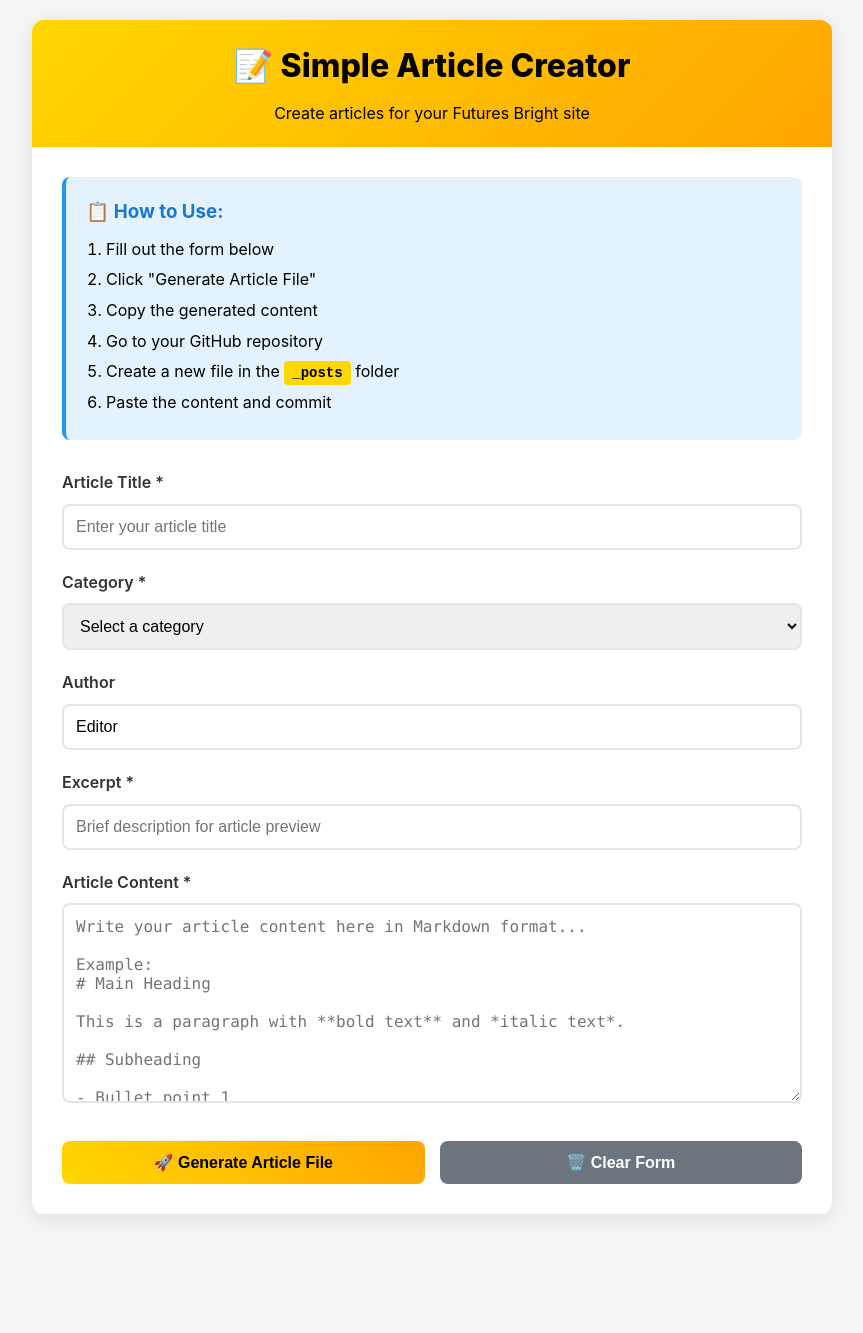
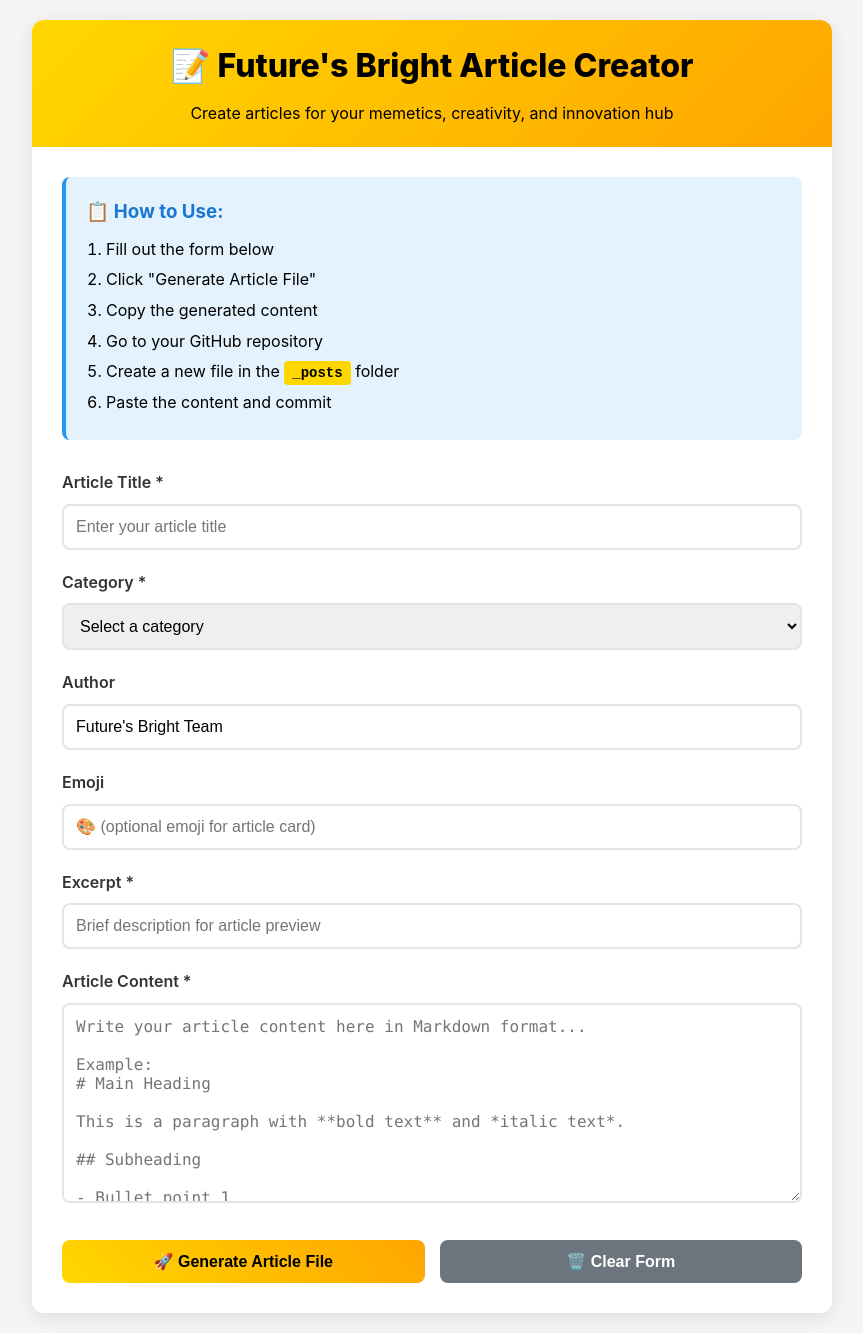
Before and after one commit to WorstGen/futures-bright, a Jekyll site: the page admin/index.html, which Jekyll copies as it is, in a window 1280 px wide. Shown: the whole page, without its empty margins (208-1071 px from the left). Built offline with Jekyll 4.4.1, drawn with Linux system fonts in a browser that asks for light colours; before the commit the page ends 1234 px from its top, so only the background shows below that.

Commit message:
Add files via upload

```diff
--- a/admin/index.html
+++ b/admin/index.html
@@ -173,8 +173,8 @@
 <body>
     <div class="container">
         <div class="header">
-            <h1>📝 Simple Article Creator</h1>
-            <p>Create articles for your Futures Bright site</p>
+            <h1>📝 Future's Bright Article Creator</h1>
+            <p>Create articles for your memetics, creativity, and innovation hub</p>
         </div>
 
         <div class="content">
@@ -200,18 +200,22 @@
                     <label for="category">Category *</label>
                     <select id="category" name="category" required>
                         <option value="">Select a category</option>
-                        <option value="Politics">Politics</option>
-                        <option value="Technology">Technology</option>
-                        <option value="Society">Society</option>
-                        <option value="Economics">Economics</option>
-                        <option value="Environment">Environment</option>
-                        <option value="Culture">Culture</option>
+                        <option value="Creativity">Creativity</option>
+                        <option value="Innovation">Innovation</option>
+                        <option value="Memes">Memes</option>
+                        <option value="Communities">Communities</option>
+                        <option value="Tools">Tools</option>
                     </select>
                 </div>
 
                 <div class="form-group">
                     <label for="author">Author</label>
-                    <input type="text" id="author" name="author" value="Editor" placeholder="Author name">
+                    <input type="text" id="author" name="author" value="Future's Bright Team" placeholder="Author name">
+                </div>
+
+                <div class="form-group">
+                    <label for="emoji">Emoji</label>
+                    <input type="text" id="emoji" name="emoji" placeholder="🎨 (optional emoji for article card)">
                 </div>
 
                 <div class="form-group">
@@ -261,7 +265,8 @@
 
             const title = document.getElementById('title').value;
             const category = document.getElementById('category').value;
-            const author = document.getElementById('author').value || 'Editor';
+            const author = document.getElementById('author').value || 'Future\'s Bright Team';
+            const emoji = document.getElementById('emoji').value;
             const excerpt = document.getElementById('excerpt').value;
             const content = document.getElementById('content').value;
 
@@ -284,11 +289,13 @@
 
             // Generate frontmatter
             const frontmatter = `---
+layout: article
 title: "${title}"
 category: "${category}"
 date: ${year}-${month}-${day}
 author: "${author}"
 excerpt: "${excerpt}"
+${emoji ? `emoji: "${emoji}"` : ''}
 ---
 
 ${content}`;
```
